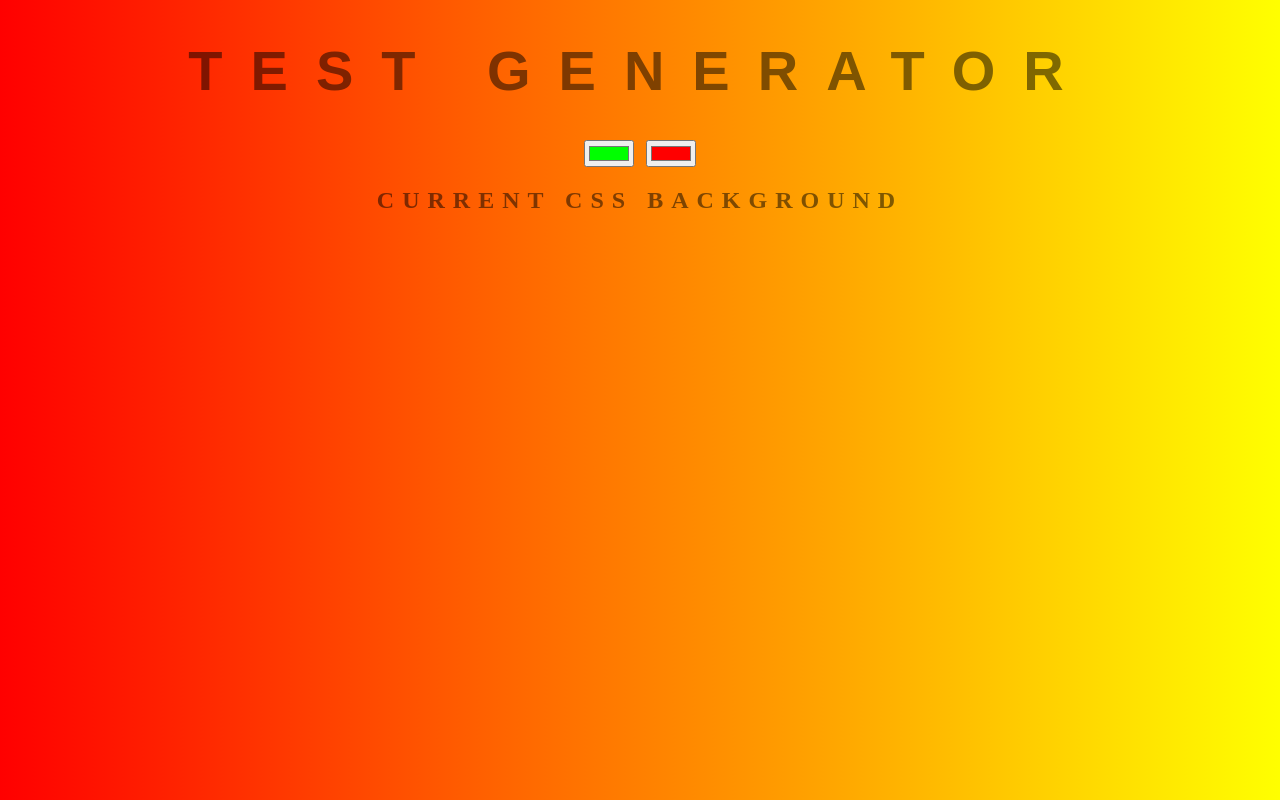
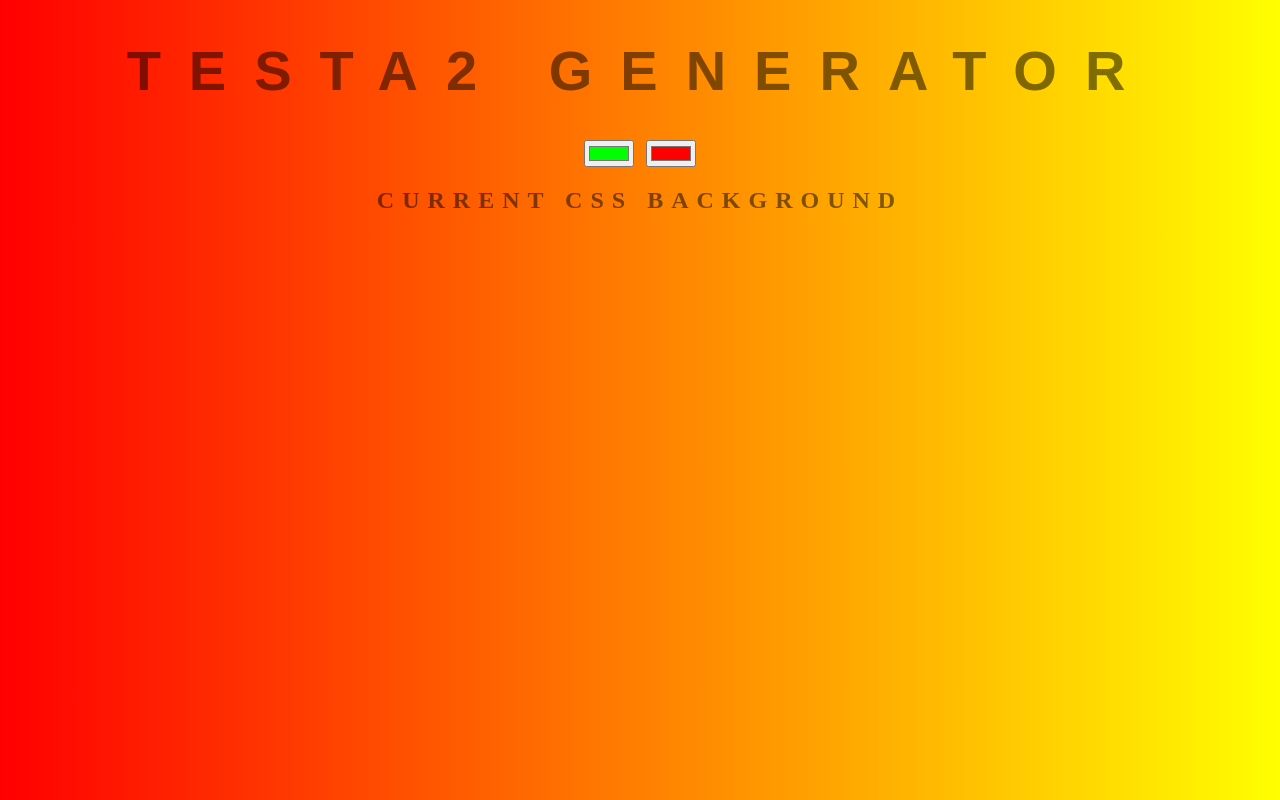
Before and after one commit to shandener/background-generator, a plain HTML site: page index.html in a window 1280 px wide. Drawn offline with Linux system fonts and the light colour scheme.

Commit message:
Title testA2

```diff
--- a/index.html
+++ b/index.html
@@ -5,7 +5,7 @@
 	<link rel="stylesheet" type="text/css" href="style.css">
 </head>
 <body id="gradient">
-	<h1>Test Generator</h1>
+	<h1>TestA2 Generator</h1>
 	<input class="color1" type="color" name="color1" value="#00ff00">
 	<input class="color2" type="color" name="color2" value="#ff0000">
 	<h2>Current CSS Background</h2>
```
